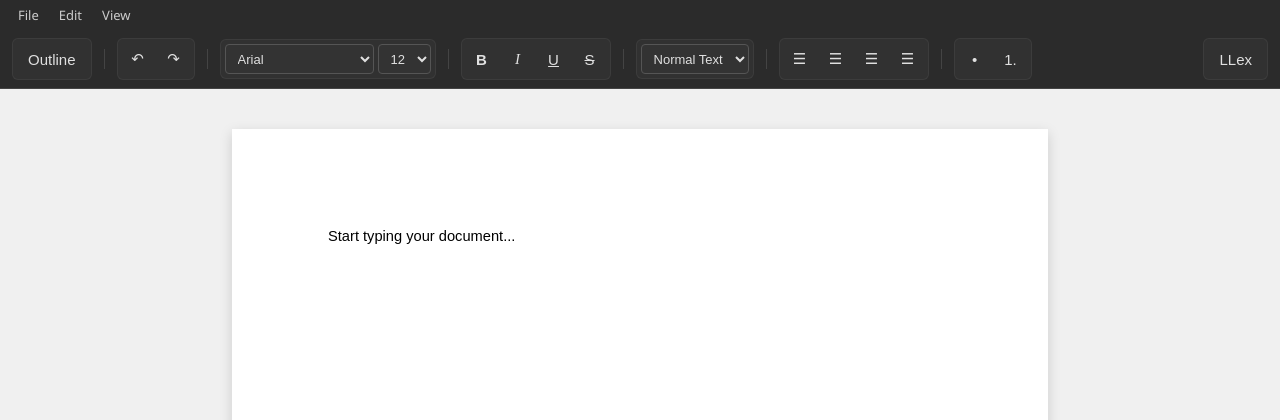
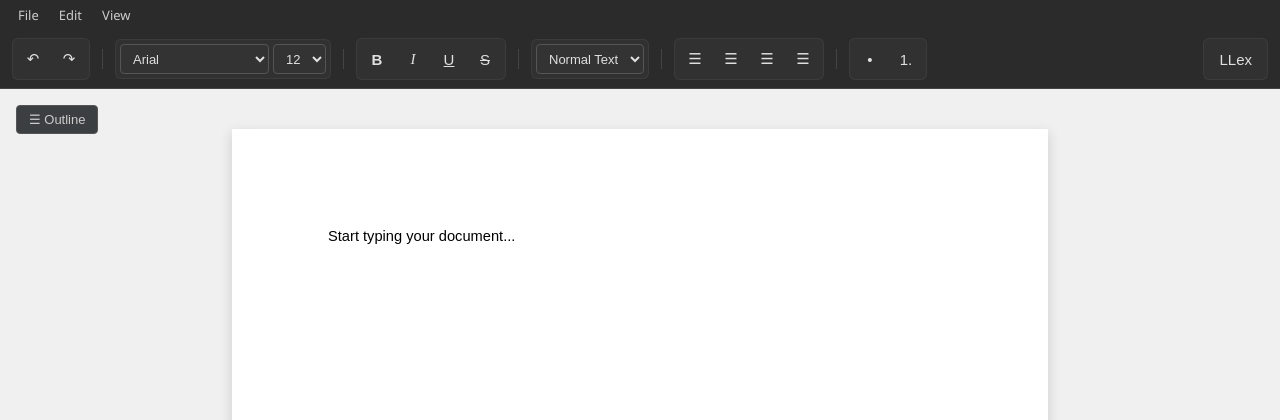
Before and after one commit to savantpseudoist/llex, a FastAPI app: page / in a window 1280 px wide. Shown: the top 420 px of the page. Run offline with FastAPI, Linux system fonts and the light colour scheme.

Commit message:
Turn outline button into floating button

```diff
--- a/llex/static/styles.css
+++ b/llex/static/styles.css
@@ -315,6 +315,30 @@ body, html {
     white-space: nowrap;
 }
 #sidebar button:hover { background: #505357; }
+
+/* Floating Outline Button */
+.btn-floating-outline {
+    position: absolute;
+    top: 16px;
+    left: 16px;
+    z-index: 100;
+    background: #3c3f41;
+    color: #ccc;
+    border: 1px solid #555;
+    padding: 6px 12px;
+    border-radius: 4px;
+    cursor: pointer;
+    font-size: 13px;
+    transition: background 0.2s ease, opacity 0.2s ease;
+}
+
+.btn-floating-outline:hover {
+    background: #505357;
+}
+
+#left-sidebar.open ~ .btn-floating-outline {
+    /* Optional: hide or move the button when the sidebar is open, lets just keep it here to close it back */
+}
 #btn-ask { background: #0e639c !important; }
 
 #sidebar textarea {
--- a/llex/templates/index.html
+++ b/llex/templates/index.html
@@ -45,10 +45,6 @@
         </nav>
         <header id="ribbon">
             <div class="toolbar">
-                <div class="toolbar-group">
-                    <button id="btn-toggle-outline" class="btn icon-btn" title="Toggle Document Outline" style="width: auto; padding: 4px 10px;">Outline</button>
-                </div>
-                <span class="separator"></span>
                 <div class="toolbar-group">
                     <button id="btn-undo" class="btn icon-btn" title="Undo (Ctrl+Z)">&#x21B6;</button>
                     <button id="btn-redo" class="btn icon-btn" title="Redo (Ctrl+Y)">&#x21B7;</button>
@@ -125,9 +121,10 @@
                 </div>
             </div>
         </header>
-        <div id="main-content">
-            <aside id="left-sidebar" style="display: flex; flex-direction: column;">
-                <h3>Document Outline</h3>
+        <div id="main-content" style="position: relative;">
+            <button id="btn-toggle-outline" class="btn-floating-outline" title="Toggle Document Outline">&#9776; Outline</button>
+            <aside id="left-sidebar" style="display: flex; flex-direction: column; padding-top: 50px;">
+                <h3 style="margin-bottom: 10px;">Document Outline</h3>
                 <div id="document-outline" style="flex: 1; overflow-y: auto; font-size: 13px; color: #aaa;"></div>
             </aside>
             <div class="editor-scroll-container">
```
